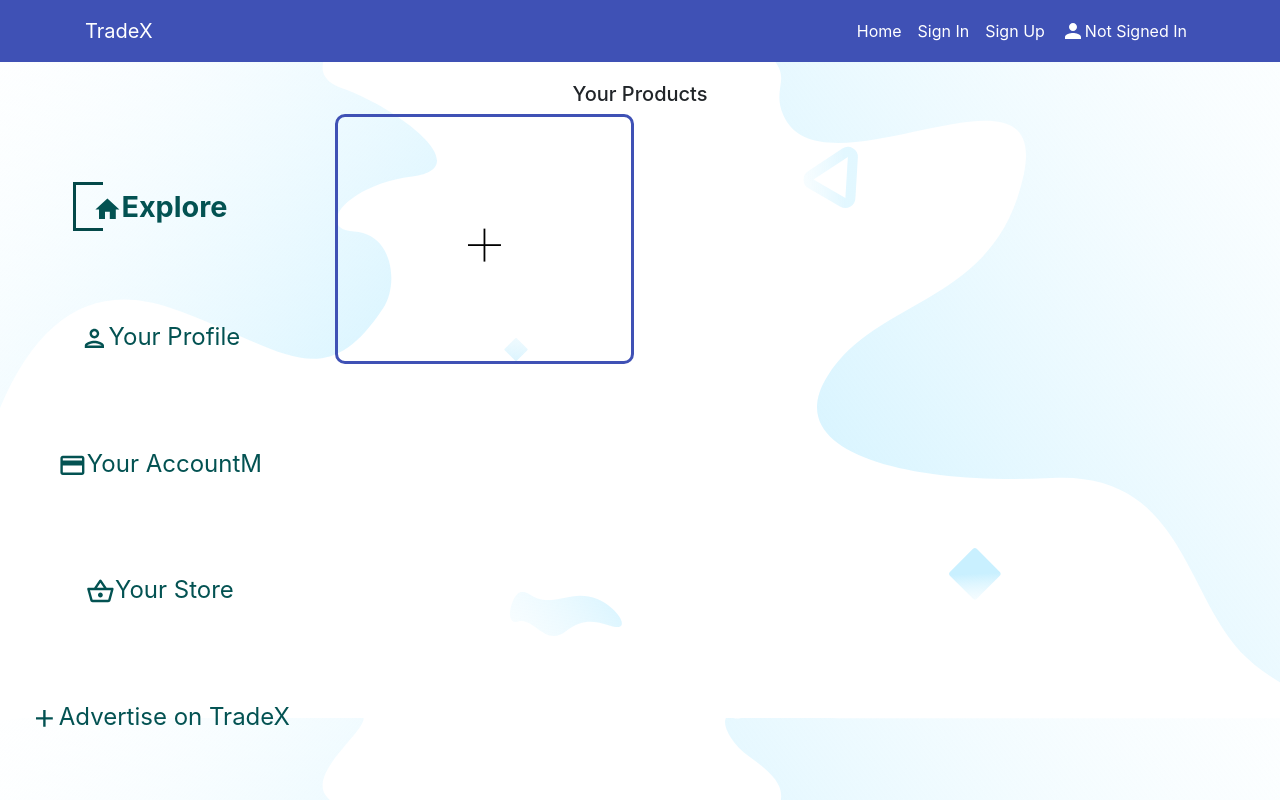
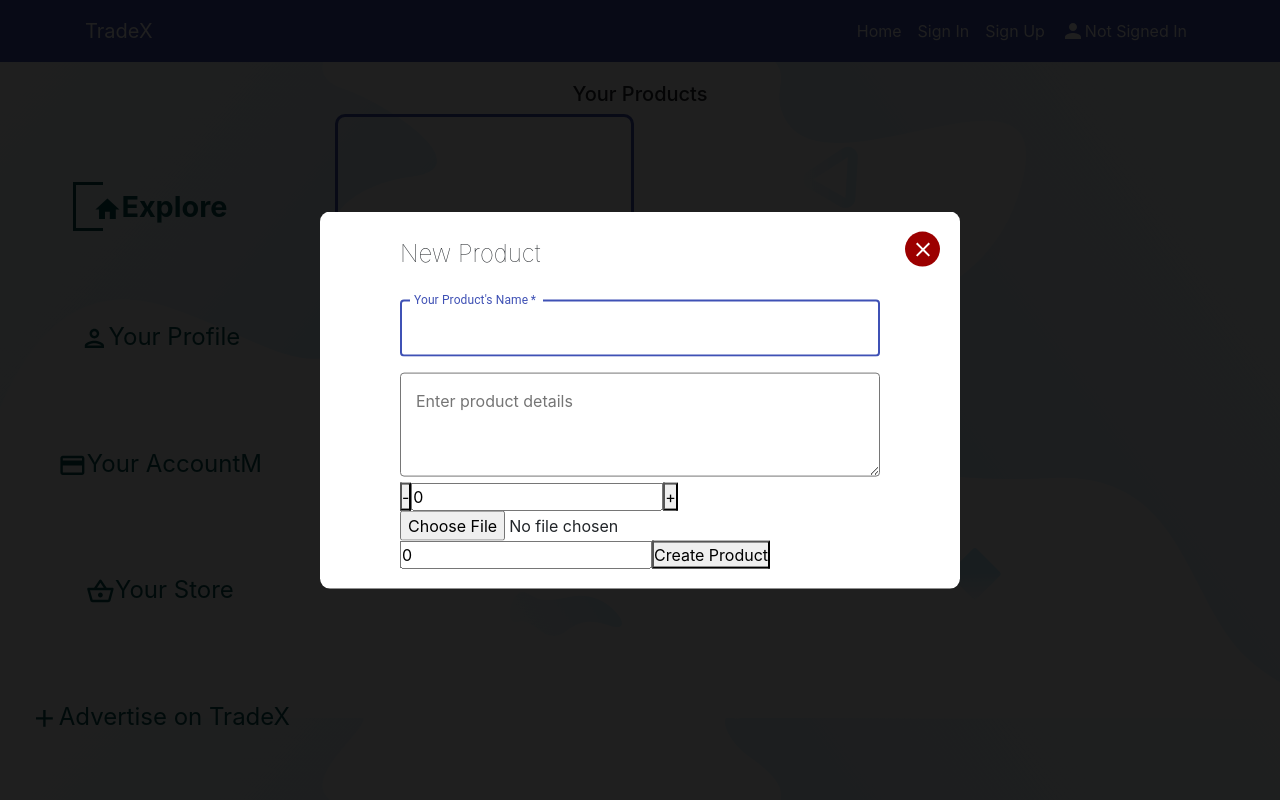
Before and after one commit to lenajeremy/main-tradex-frontend, a React (Create React App) app: page /user/1/store/products/new in a window 1280 px wide. Built offline with nearby package versions, Linux system fonts and the light colour scheme.

Commit message:
added the ability to add a product to store

```diff
--- a/src/App.js
+++ b/src/App.js
@@ -5,7 +5,7 @@
 import Header from "./components/Header";
 import Login from "./components/Login";
 import Register from "./components/Register";
-import { Route } from "react-router-dom";
+import { Route, Switch } from "react-router-dom";
 import UserProfile from "./components/UserProfile";
 import WrapperFunction from "./components/CreateAndViewPosts";
 import Sidebar from "./components/SideBar";
@@ -40,11 +40,13 @@
           exact
           component={WrapperFunction}
         />
-        <Route path={/user\/[0-9]{1,}\/profile/} component={UserProfile} />
-        {userType === 'buyer' ? <Route path = {/user\/[0-9]{1,}\/cart/} component = {Cart}/> : <Route path = {/user\/[0-9]{1,}\/store/} component = {Store}/>}
         <Route path="/login" component={Login} />
-        <Route path = {/view\/user-profile\/[a-z]{1,}/i} component = {UserProfile }/>
         <Route path="/register" component={Register} />
+        <Route path='user/:userId/profile' component={UserProfile} />
+        <Switch>
+          {userType === 'buyer' ? <Route path = '/user/:userId/cart' component = {Cart}/> : <Route path = '/user/:userId/store' component = {Store}/>}
+          <Route path = '/view/user-profile/:userName' component = {UserProfile }/>
+        </Switch>
       </div>
     </div>
   );
--- /dev/null
+++ b/src/components/NewProductForm.js
@@ -0,0 +1,109 @@
+import React, { useState, useEffect } from 'react';
+import { motion, AnimatePresence } from 'framer-motion';
+import {Close} from '@material-ui/icons';
+import {Link } from 'react-router-dom';
+import './styles/newproduct.css';
+import {TextField, FormControlLabel, Button, LinearProgress, Grid } from '@material-ui/core';
+import {createNewProduct } from '../fetch';
+import {useSelector, useDispatch} from 'react-redux';
+import {newProduct} from '../actions';
+
+function NewProductForm(props){
+  const user_id = useSelector(state => state.userDetails.id);
+  const dispatch = useDispatch();
+
+  useEffect(() => {
+    const overlay = document.createElement('div');
+    overlay.className = 'formOverlay';
+    document.querySelector('#root').appendChild(overlay);
+
+    return () => {
+      clearInterval(animation);
+      overlay.style.opacity = '0'
+      overlay.addEventListener('transitionend', function gohome(){
+        overlay.removeEventListener('transitionend', gohome);
+        overlay.remove();
+      });
+    }
+  },[]);
+
+  const [name, setName ] = useState('');
+  const [count, setCount] = useState(0);
+  const [image, setImage] = useState('');
+  const [description, setDescription] = useState('');
+  const [clicked, setClicked] = useState(false);
+  const [price, setPrice] = useState(0);
+
+  function handleClick(event){
+    event.preventDefault()
+    event.target.innerText === '-' ? count - 1 < 0 ? setCount(count) : setCount(count - 1): setCount(count + 1);
+  }
+
+  function getRandomColors(){
+    let color = '#';
+    let colorValues = 'abcdef0123456789'.split('');
+    for(let i = 0; i < 6; i++){
+        color+=colorValues[Math.floor(Math.random() * colorValues.length)]
+    }
+    return color
+}
+
+  function handleFormSubmission(event){
+    event.preventDefault();
+    setClicked(true);
+    setInterval(animation,2100);
+    createNewProduct(user_id, name, description, count, price, image, data =>{
+      if(data.status === 200){
+        clearInterval(animation);
+        dispatch(newProduct({quantity: 'single', value: data.details}));
+        setClicked(false);
+      }
+    })
+    console.log(name, count, image, description);
+  }
+  const animation = () =>{document.querySelector('.MuiLinearProgress-barColorPrimary').style.background = getRandomColors(); console.log('animation')}
+
+  return(
+    <AnimatePresence>
+    <motion.div className = 'productAddForm' initial = {{x:'-50%', y: '-50%', scale: 0, opacity: 0}} animate = {{ scale: 1, opacity: 1, x: '-50%', y: '-50%'}} exit = {{scale: 0, opacity: 0, x: '-50%', y: 0}}>
+      {clicked ? <LinearProgress variant= 'indeterminate' color ='primary' /> : ''}
+      <Link className = 'back__to__store' to = '/user/2/store'><Close /></Link>
+      <form onSubmit = {handleFormSubmission} className = 'mt-2'>
+        <h4 className = 'font-weight-lighter'>New Product</h4>
+      <Grid container spacing={2} className = 'mt-4'>
+              <Grid item lg={12}>
+                <TextField
+                  name='product_name'
+                  variant='outlined'
+                  required
+                  value = {name}
+                  fullWidth
+                  id='product_name'
+                  label="Your Product's Name"
+                  autoFocus
+                  onChange={event => setName(event.currentTarget.value)}
+                />
+              </Grid>
+              <Grid item lg = {12}>
+                <textarea
+                  id  = 'product_change'
+                  name = 'product_description'
+                  value = {description}
+                  onChange = {event => setDescription(event.target.value)}
+                  placeholder = 'Enter product details'
+                  rows = '3'
+                />
+              </Grid>
+            </Grid>
+        <button onClick = {handleClick}>-</button>
+        <input type = 'text' name = 'count' id = 'product__count' value = {count} readOnly/>
+        <button onClick = {handleClick}>+</button>
+        <input type = 'file' accept = 'image/*' name = 'product__image' onChange = {event => setImage(event.target.files[0])}/>
+        <input type = 'number' name = 'price' value = {price} onChange= {event => setPrice(event.target.value)}/>
+        <button type = 'submit'>Create Product</button>
+      </form>
+    </motion.div>
+    </AnimatePresence>
+  )
+}
+export default NewProductForm;
--- a/src/components/Store.jsx
+++ b/src/components/Store.jsx
@@ -6,7 +6,9 @@
 import {removeProductAction} from '../actions';
 import {removeProduct as backendRemoval} from '../fetch';
 import './styles/Product.css';
+import {motion} from 'framer-motion';
 import Login from './Login';
+import NewProductForm from './NewProductForm';
 
 function Store(props) {
   const dispatch = useDispatch()
@@ -16,9 +18,9 @@
   function removeProduct(productDetails){
     if(confirm('Are you sure you want to remove this product?')){
       dispatch(removeProductAction(productDetails));
-      // backendRemoval(user_id, productDetails.id, data => {
-      //   data.status === 200 ? console.log('the data has been removed') : console.log('');
-      // });
+      backendRemoval(user_id, productDetails.id, data => {
+        data.status === 200 ? console.log('the data has been removed') : console.log('');
+      });
     }
   }
 
@@ -27,10 +29,10 @@
       <div className = 'store'>
         <h5 className = 'text-center'>Your Products</h5>
         <div className = 'productsGrid'>
-          <Link className = 'product' to ={`/user/${user_id}/store/product/new`}>
+          <Link className = 'product' to ={`/user/${user_id}/store/products/new`}>
             <p className = 'plus'>+</p>
           </Link>
-          <Route path = {/user\/[0-9]{1,}\/store\/product\/new/} exact component = {Login}/>
+        <Route path = '/user/:userId/store/products/new' exact component = {NewProductForm}/>
         {products.map((product, index) => <Product productRemover = {productDetails => removeProduct(productDetails)} key = {index} productDetails ={product} view = 'store'/>)}
         </div>
       </div>
@@ -39,14 +41,4 @@
   return <Redirect to = '/login'/>
 }
 
-export default Store
-
-function NewProductForm(props){
-  const [name, setName ] = useState('');
-  const [count, setCount] = useState(0);
-  const [image, setImage] = useState('');
-
-  return(
-    <p>Hello</p>
-  )
-}
+export default Store;
--- a/src/components/styles/Sidebar.css
+++ b/src/components/styles/Sidebar.css
@@ -82,7 +82,7 @@
    top: unset;
    bottom: 0;
    min-height: 47px;
-   z-index: 2000;
+   z-index: 20;
    border: 1px solid rgb(197, 197, 197);
  }
  .sideBar svg{
--- /dev/null
+++ b/src/components/styles/newproduct.css
@@ -0,0 +1,73 @@
+.productAddForm{
+  position: fixed;
+  /* position: absolute; */
+  top: 50%;
+  left: 50%;
+  transform: translate(-50%, -50%);
+  width: 50%;
+  min-height: 350px;
+  padding: 20px;
+  z-index: 22;
+  background: white;
+  border-radius: 10px;
+  overflow: hidden;
+}
+.productAddForm form{
+  width: 80%;
+  margin: auto;
+}
+@media screen and (max-width: 768px){
+  .productAddForm{
+    width: 90vw;
+  }
+}
+div.formOverlay{
+  background: rgba(0, 0, 0, 0.877);
+  position: absolute;
+  height: 100vh;
+  width: 100vw;
+  top: 0;
+  left: 0;
+  z-index: 21;
+  position: fixed;
+  transition: all 0.5s ease-in-out;
+}
+.productAddForm .back__to__store{
+  position:absolute;
+  height: 35px;
+  width: 35px;
+  display: flex;
+  align-items: center;
+  justify-content: center;
+  top: 20px;
+  right: 20px;
+  background: rgb(156, 0, 0);
+  outline: none;
+  border: none;
+  border-radius: 50%;
+  padding: 5px;
+  text-decoration: none;
+  color: white;
+}
+.MuiLinearProgress-colorPrimary.MuiLinearProgress-root{
+  position: absolute;
+  width: 102%;
+  height: 6px;
+  top: 0;
+  left: -1%;
+}
+.MuiLinearProgress-barColorPrimary{
+  border-radius: 10rem;
+}
+textarea#product_change,
+.MuiOutlinedInput-input{
+  padding: 15px;
+  width: 100%;
+  border-radius: 4px;
+}
+textarea#product_changeg{
+  padding: 7px;
+}
+textarea#product_change:focus{
+  border: 2px solid #3f51b5;
+}
--- a/src/fetch.js
+++ b/src/fetch.js
@@ -73,17 +73,17 @@
   .catch(err => console.log(err))
 }
 
-function createNewProduct(user_id, name, description, price, imageUrl, callback){
-  fetch(`${backendAPI}/posts/new`, {
+function createNewProduct(user_id, name, description, availableQuantity, price, imageUrl, callback){
+  let formData = new FormData();
+  formData.append('user_id', user_id);
+  formData.append('name', name)
+  formData.append('price', price);
+  formData.append('availableQuantity', availableQuantity);
+  formData.append('description', description);
+  formData.append('imageUrl', imageUrl, imageUrl.name);
+  fetch(`${backendAPI}/product/new`, {
     method: "POST",
-    body: JSON.stringify(
-      {
-        user_id: user_id,
-        name: name,
-        description: description,
-        price: price,
-        imageUrl: imageUrl
-    })
+    body: formData
   })
   .then(data => data.json())
   .then(data => callback(data))
```
